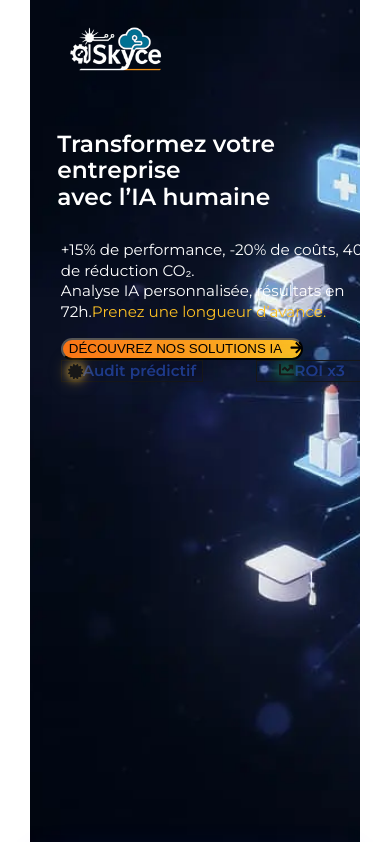
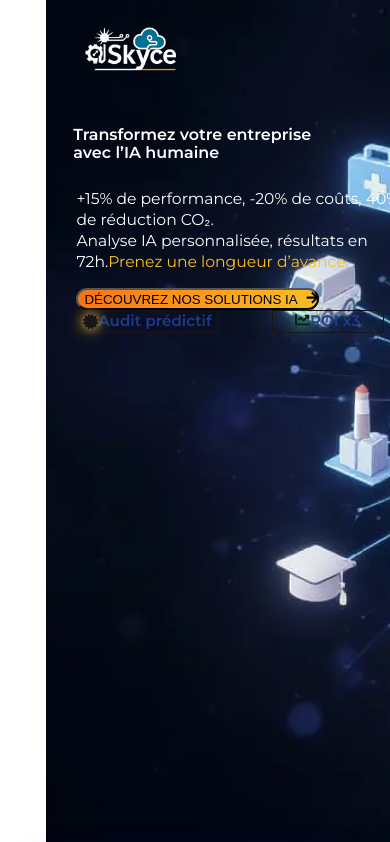
Before and after one commit to iSkyceman/landingSobre, a Next.js app: page / in a window 390 px wide. Shown: the top 842 px of the page. Built offline with nearby package versions, Linux system fonts and the light colour scheme.

Commit message:
Amélioration responsive du HeaderHero : padding, anti-débordement mobile et espace logo

```diff
--- a/src/styles/globals.css
+++ b/src/styles/globals.css
@@ -38,3 +38,24 @@ textarea::placeholder {
   border: none !important;
   box-sizing: border-box !important;
 }
+@media (max-width: 600px) {
+  .max-w-full, .overflow-hidden {
+    max-width: 100vw !important;
+    padding-left: 4vw !important;
+    padding-right: 4vw !important;
+  }
+  h1, p {
+    font-size: 4vw !important;
+    white-space: normal !important;
+    word-break: break-word !important;
+    overflow-wrap: break-word !important;
+  }
+}
+@media (orientation: landscape) and (max-width: 900px) {
+  .max-w-full, .w-full, h1, p {
+    max-width: 100vw !important;
+    font-size: 3vw !important;
+    padding-left: 3vw !important;
+    padding-right: 3vw !important;
+  }
+}
```
